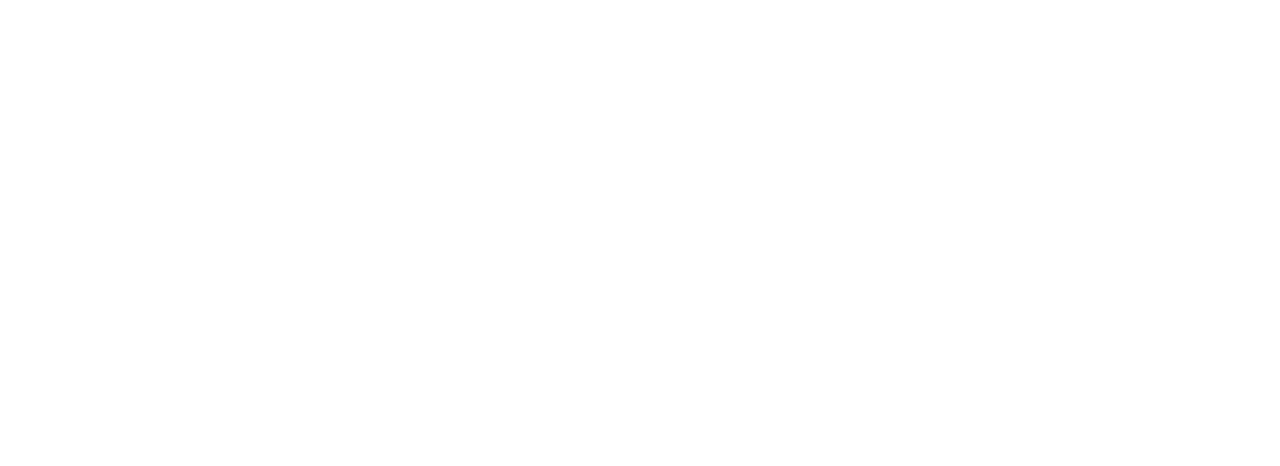
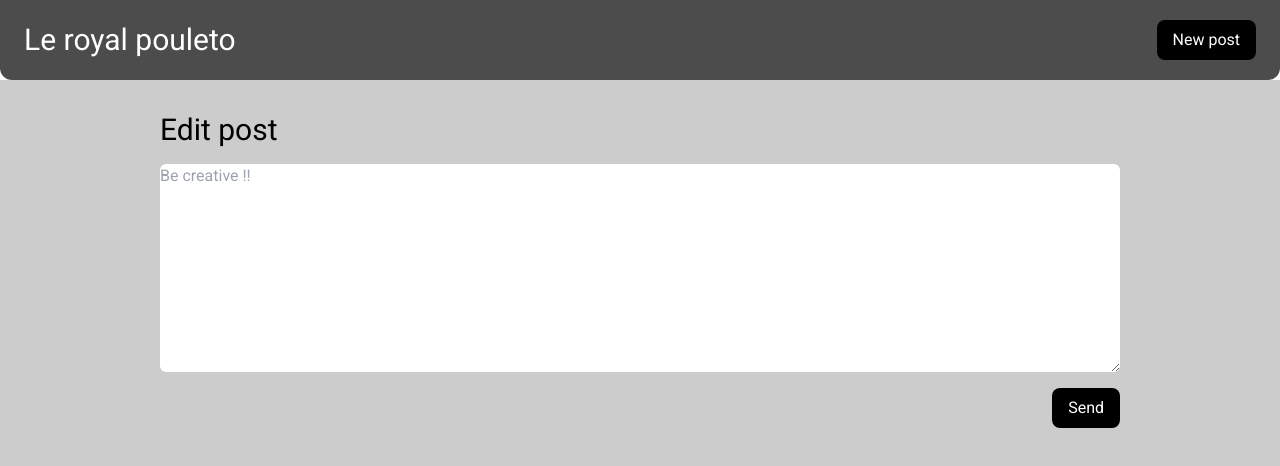
Before and after one commit to hugoponthieu/dorum-front, an Angular app: page /topic/1/message in a window 1280 px wide. Before the commit this address led to /. Shown: the top 466 px of the page. Built offline with nearby package versions, Linux system fonts and the light colour scheme.

Commit message:
navigate to post edit and create

```diff
--- a/src/app/app.routes.ts
+++ b/src/app/app.routes.ts
@@ -9,7 +9,8 @@
     {
         path: 'topic/:id', component: TopicScreenComponent, children: [
             { path: '', component: PostsScreenComponent },
-            { path: 'message/:messageId', component: EditMessageComponent,  }
+            { path: 'message/:messageId', component: EditMessageComponent, },
+            { path: 'message', component: EditMessageComponent }
         ]
     }
 ];
--- a/src/app/edit-message/edit-message.component.html
+++ b/src/app/edit-message/edit-message.component.html
@@ -2,7 +2,7 @@
     <div class="flex flex-col  w-3/4 pt-8 space-y-4">
         <div class="flex flex-row">
             <p class="text-3xl">
-                New message
+                {{pageTitle}}
             </p>
         </div>
             <textarea type="text"  [formControl]="content" placeholder="Be creative !!" class="rounded-md h-52 w-full"></textarea>
--- a/src/app/edit-message/edit-message.component.ts
+++ b/src/app/edit-message/edit-message.component.ts
@@ -11,12 +11,17 @@
 })
 export class EditMessageComponent {
   topicId: string | null = null;
+  messageId: string | null = null;
   buttonTitle = "Send"
+  pageTitle= ''
   ngOnInit(): void {
     this.route.parent?.paramMap.subscribe(params => {
       this.topicId = params.get('id');
     });
-    console.log(this.topicId)
+    this.route.paramMap.subscribe(params => {
+      this.messageId = params.get('messageId');
+    });
+    this.pageTitle = this.messageId == null ? "Edit post":"New post"
   }
   constructor(private router: Router, private route: ActivatedRoute) {
   }
--- a/src/app/message/message.component.html
+++ b/src/app/message/message.component.html
@@ -2,9 +2,10 @@
     <div class="grid grid-cols-12 divide-x divide-blue-300 p-6 h-full">
         <div class="col-span-2 justify-between">
             <div class="flex flex-col justify-between h-full">
-                <p>{{message.author}}</p> <p>{{message.date}}</p>
+                <p>{{message.author}}</p>
+                <p>{{message.date}}</p>
             </div>
         </div>
-        <div class="pl-6 col-span-10 ">{{message.content}}</div>
+        <div class="pl-6 col-span-8 ">{{message.content}}</div>
     </div>
 </div>
--- a/src/app/topic-screen/topic-screen.component.html
+++ b/src/app/topic-screen/topic-screen.component.html
@@ -1,7 +1,7 @@
 <div class="flex flex-row bg-black/70 h-20 rounded-b-xl items-center justify-between">
     <p class="p-6 text-white text-3xl">{{topic.name}}</p>
     <div class="p-6">
-        <app-button [title]="buttonTitle"></app-button>
+        <app-button [title]="buttonTitle" (click)="navigateToNewPost()"></app-button>
     </div>
 </div>
 <router-outlet></router-outlet>
--- a/src/app/topic-screen/topic-screen.component.ts
+++ b/src/app/topic-screen/topic-screen.component.ts
@@ -1,5 +1,5 @@
 import { Component, inject } from '@angular/core';
-import { ActivatedRoute, RouterModule, RouterOutlet } from '@angular/router';
+import { ActivatedRoute, Router, RouterModule, RouterOutlet } from '@angular/router';
 import { MessageComponent } from "../message/message.component";
 import { Topic } from '../models/topic';
 import { PostTableComponent } from "../post-table/post-table.component";
@@ -12,11 +12,11 @@
     imports: [PostTableComponent, MessageComponent, RouterOutlet, RouterModule, ButtonComponent]
 })
 export class TopicScreenComponent {
+    topicId: string | null = null;
     private route = inject(ActivatedRoute);
     buttonTitle = "New post"
     ngOnInit(): void {
-        const id = (this.route.snapshot.paramMap.get('id'));
-        console.log(id)
+        this.topicId = (this.route.snapshot.paramMap.get('id'));
     }
     topic: Topic = {
         id: 0,
@@ -24,5 +24,10 @@
         numberOfPosts: 0,
         lastPostDate: ''
     }
-
+    constructor(private router: Router) {
+    }
+    navigateToNewPost() {
+        console.log("navigate to message")
+        this.router.navigate(['/topic/'+this.topicId+'/message'])
+    }
 }
```
